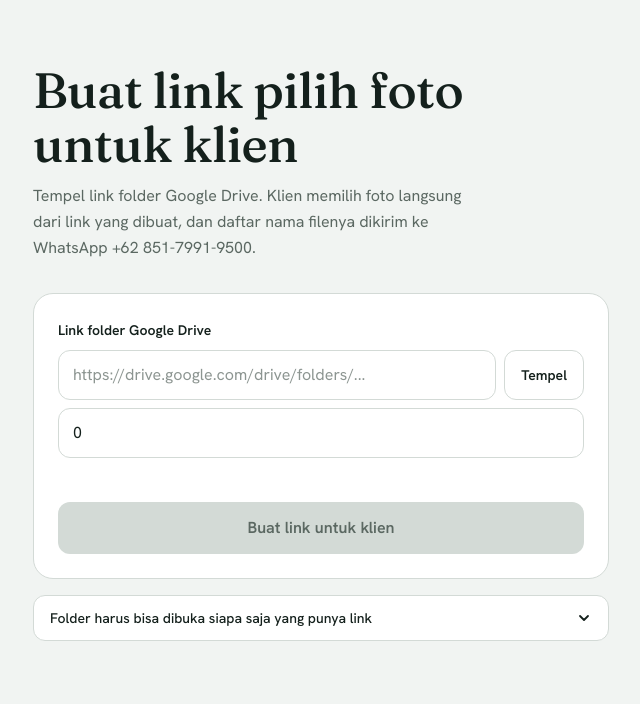
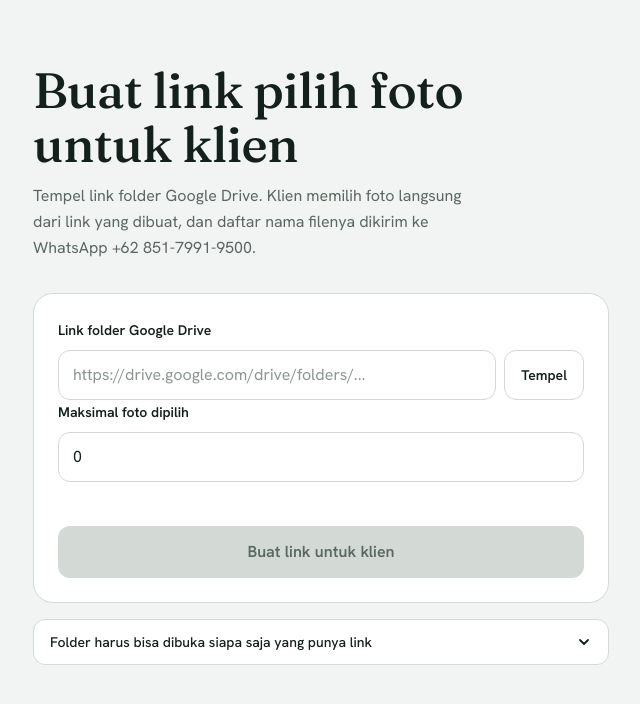
Before and after one commit to AliyyulMunifrpx/potohaze-pilih-foto, a Next.js app in the folder frontend/: page / in a window 1280 px wide. Shown: the top 704 px of the page, without its empty margins (319-959 px from the left). Built offline with nearby package versions, Linux system fonts and the light colour scheme.

Commit message:
nambahin teks maksimal foto dipilih

```diff
--- a/frontend/src/app/page.js
+++ b/frontend/src/app/page.js
@@ -124,6 +124,13 @@ export default function PhotographerPage() {
               Tempel
             </button>
           </div>
+          <label
+            htmlFor="drive-link"
+            className="text-sm font-semibold text-ink"
+          >
+            Maksimal foto dipilih
+          </label>
+
           <div className="mt-2 flex gap-2">
             <input
               id="quota"
```
